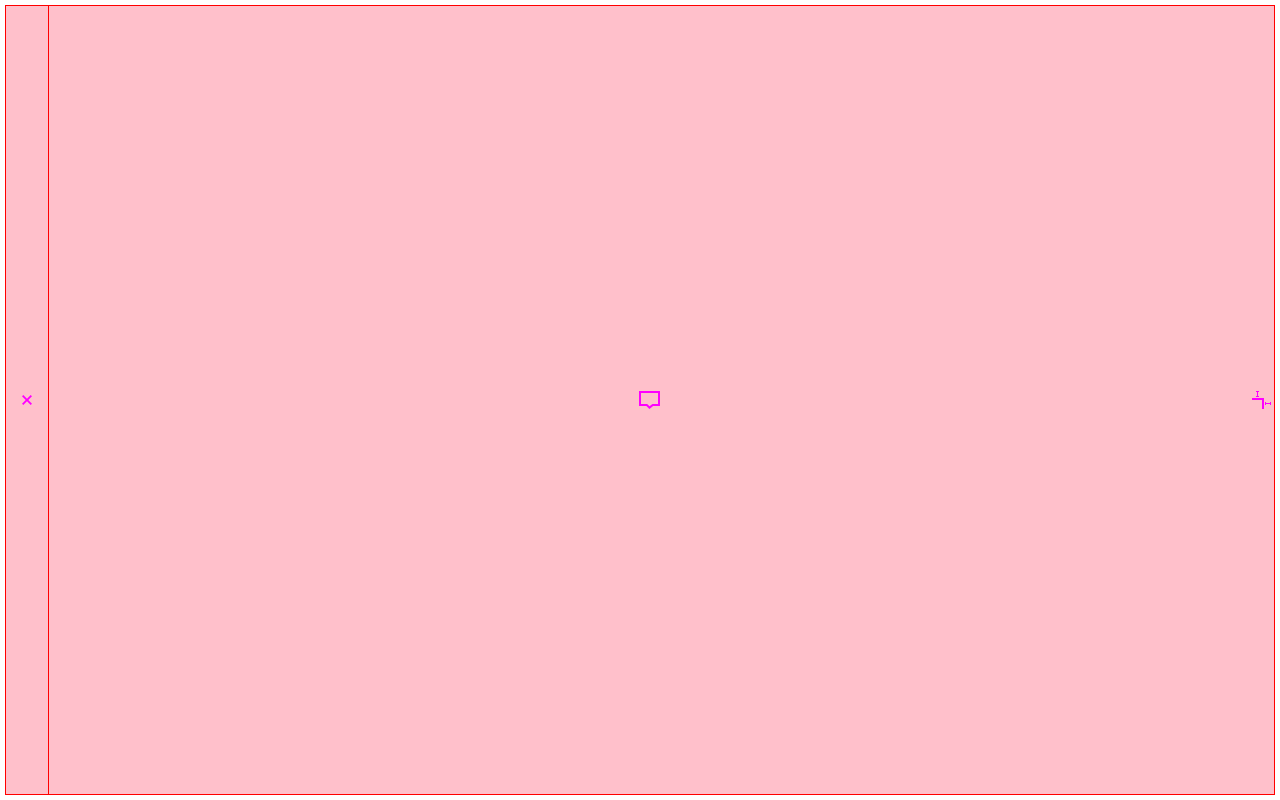
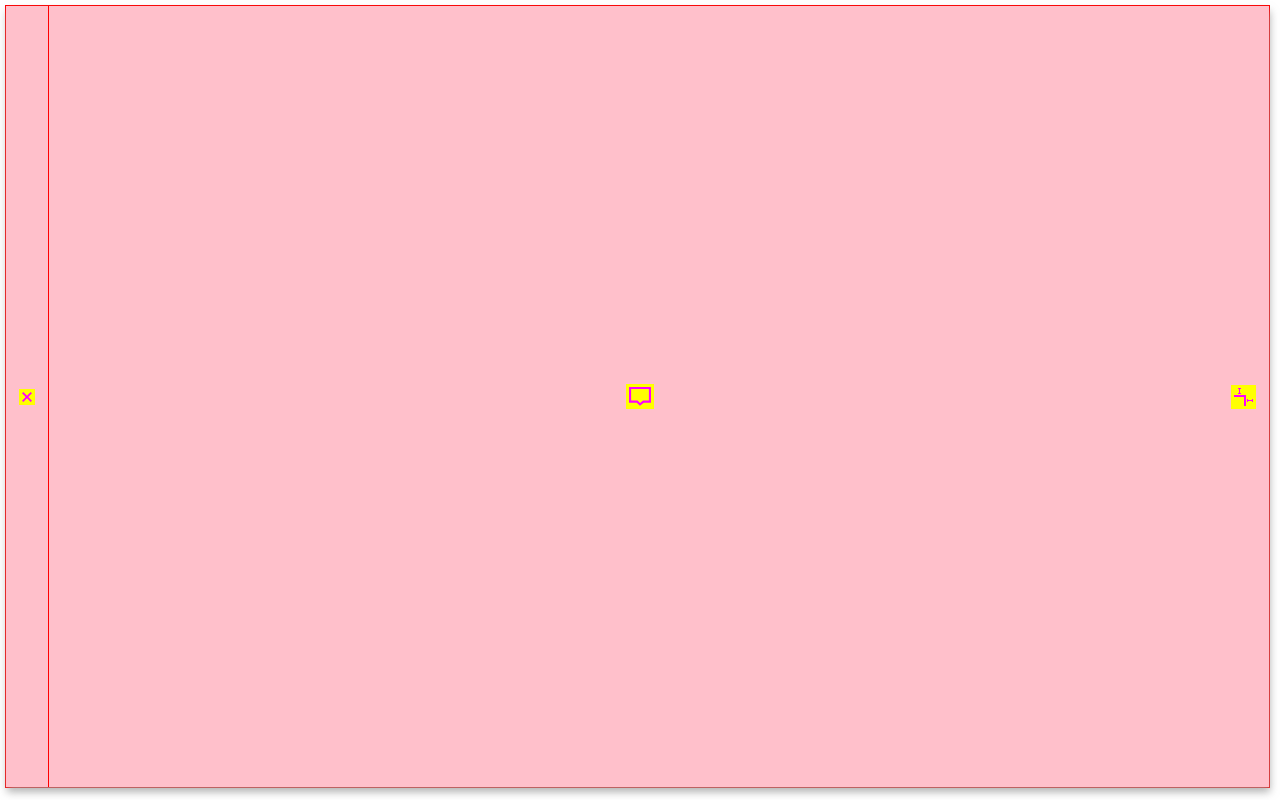
Before and after one commit to linkedinlabs/sketch-auto-spec, a website: page resources/webview.html in a window 1280 px wide. Drawn offline with Linux system fonts and the light colour scheme.

Commit message:
gui - set up shadow in webview

```diff
--- a/resources/style.css
+++ b/resources/style.css
@@ -1,17 +1,17 @@
 /* some default styles to make the view more native like */
 html {
-  padding: 5px;
+  padding: 5px 10px 12px 5px;
   width: 100%;
   height: 100%;
-  border: 0;
+  border: 0 !important;
   box-sizing: border-box;
   background: transparent;
 
   /* prevent scrolling */
   overflow: hidden;
 
-  /* force the drag cursor */
-  cursor: grab;
+  /* force the default cursor */
+  cursor: default;
 }
 
 *,
@@ -46,6 +46,9 @@ body {
   height: 100%;
   background: transparent;
   border: 1px solid red;
+
+  /* force the drag cursor */
+  cursor: grab;
 }
 
 svg {
@@ -57,6 +60,7 @@ svg {
   width: 100%;
   height: 100%;
   background: pink;
+  box-shadow: 1px 5px 8px 0 rgba(153, 153, 153, 0.75);
 }
 
 .actions ul {
@@ -87,27 +91,32 @@ svg {
   cursor: pointer;
 }
 
+.actions ul li a {
+  background-color: yellow;
+}
+
 .actions li.action-label a {
   display: block;
-  width: 27px; /* 21px icon */
+  width: 28px; /* 22px icon */
 }
 
 .actions li.action-measure a {
   display: block;
+  margin-right: 13px;
   width: 25px; /* 19px icon */
 }
 
 /* buttons */
 
 .actions ul li a .text {
+  position: absolute;
+  padding: 0;
   border: 0;
+  width: 1px;
+  height: 1px;
+  overflow: hidden;
   clip: rect(1px, 1px, 1px, 1px);
   clip-path: inset(100%);
-  height: 1px;
-  overflow: hidden;
-  padding: 0;
-  position: absolute;
-  width: 1px;
 }
 
 .actions a .icon {
--- a/src/GUI.js
+++ b/src/GUI.js
@@ -9,11 +9,12 @@ const webviewIdentifier = 'my-plugin-name.webview';
 export default function () {
   const options = {
     identifier: webviewIdentifier,
-    width: 147,
-    height: 54, // height includes title bar, if visible
+    width: 152,
+    height: 61, // height includes title bar, if visible
     transparent: true,
     frame: false,
     resizable: false,
+    hasShadow: false,
   };
 
   const browserWindow = new BrowserWindow(options);
```
